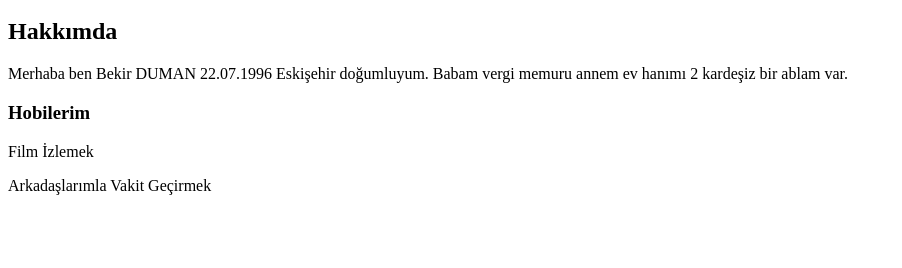
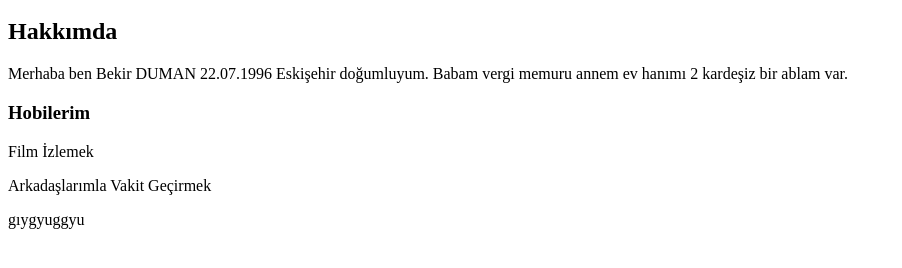
Before and after one commit to Bekir26/First-Project-With-HTML, a plain HTML site: page index.html in a window 1280 px wide. Shown: the part 48-316 px from the top of the page, without its empty margins (0-902 px from the left). Drawn offline with Linux system fonts and the light colour scheme.

Commit message:
second commit

```diff
--- a/index.html
+++ b/index.html
@@ -4,3 +4,4 @@
 <h3>Hobilerim</h3>
 <p>Film İzlemek</p>
 <p>Arkadaşlarımla Vakit Geçirmek</p>
+<p>gıygyuggyu</p>
```
